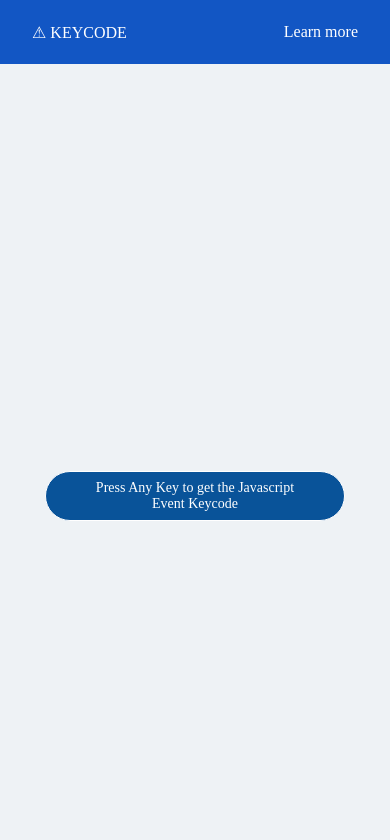
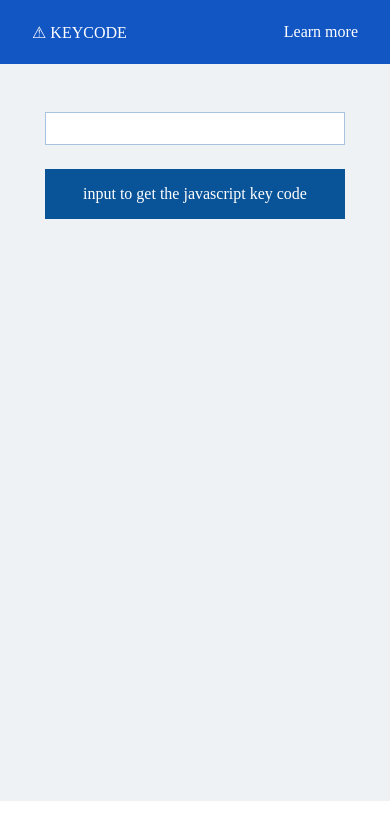
Before and after one commit to wisdomcandidus/keycode, a plain HTML site: page index.html in a window 390 px wide. Drawn offline with Linux system fonts and the light colour scheme.

Commit message:
first commit

```diff
--- a/index.html
+++ b/index.html
@@ -15,6 +15,10 @@
     </header>
     <main>
         <div class="container">
+            <div class="input">
+                <input type="text" class="javascriptCode">
+                <p>input to get the javascript key code</p>
+            </div>
             <div class="pack">
             <p class="pass">Press Any Key to get the Javascript Event Keycode</p>
         </div>
--- a/keypractise.css
+++ b/keypractise.css
@@ -32,7 +32,7 @@ a:hover{
 
 main{
     background-color: rgb(238, 242, 245);
-    min-height: 91vh;
+    min-height: 100%;
     display: flex;
     justify-content: center;
     align-items: center;
@@ -52,6 +52,7 @@ main{
     display: inline-block;
     background-color: rgb(9, 83, 153);
     padding: 1rem 4rem;
+    text-align: center;
     color: white;
     border-radius: 50px;
     border: 1px solid white;
@@ -82,6 +83,18 @@ main{
     align-items: center;
 }
 
+.input{
+    width: min(300px,100%);
+    margin-bottom: 30px;
+    display: none;
+}
+
+.input .javascriptCode{
+    width:100%;
+    padding: 0.5rem;
+    border: 1px solid rgb(167, 196, 223);
+}
+
 .event{
     background-color: rgb(9, 83, 153);
     text-align: center;
@@ -94,8 +107,13 @@ main{
 }
 
 @media (min-width:320px) and (max-width: 400px){
+    .container{
+        min-height: 76vh;
+       display: block;
+       text-align: center;
+    }
     .container .pass{
-       display: block;
+       display: none;
        max-width: 300px;
         padding: 0.5rem 2rem;
         color: white;
@@ -104,4 +122,17 @@ main{
         font-size: 14px;
         text-align: center;
     }
+
+    .input{
+        display: block;
+        margin: 0 auto;
+    }
+
+    .input p{
+        margin: 24px auto;
+        padding: 1rem;
+        background-color: rgb(9, 83, 153);
+        color: white;
+        width: 100%;
+    }
 }
```
